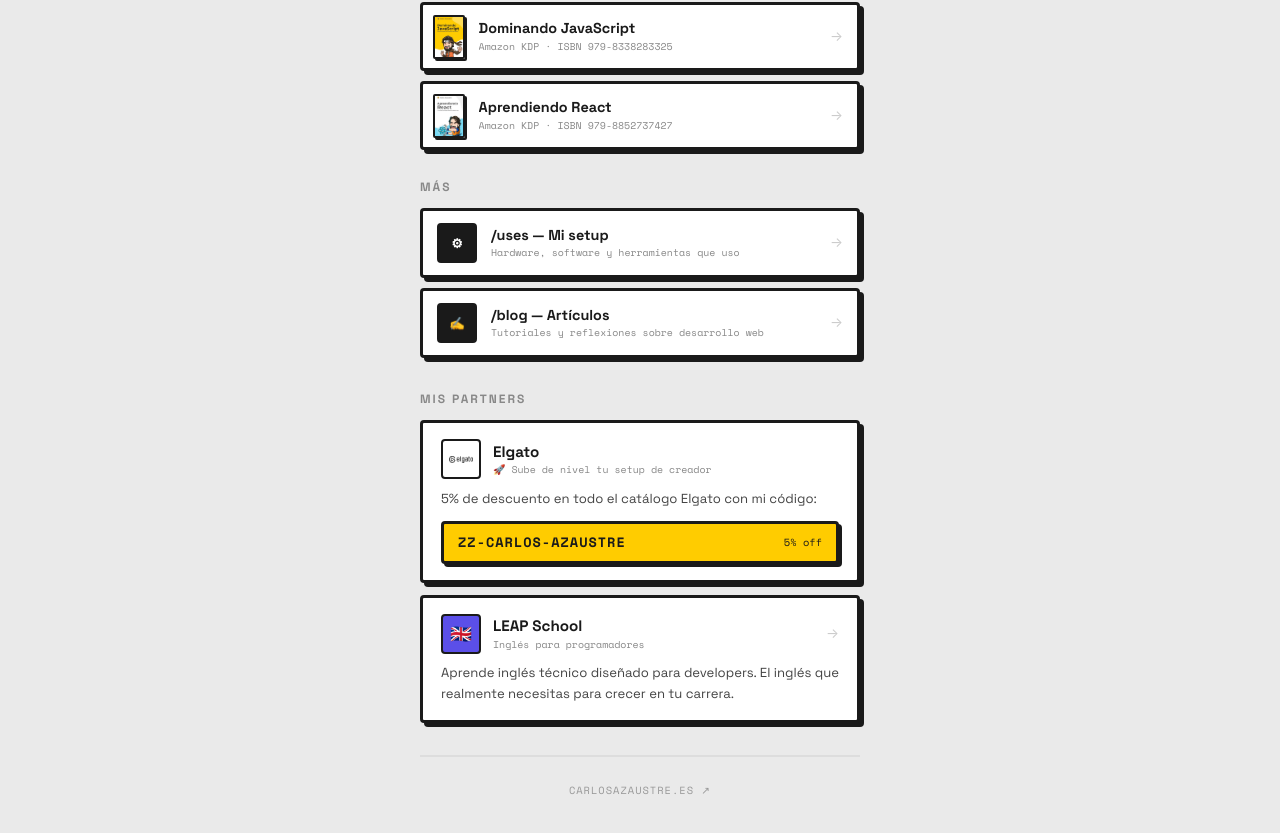
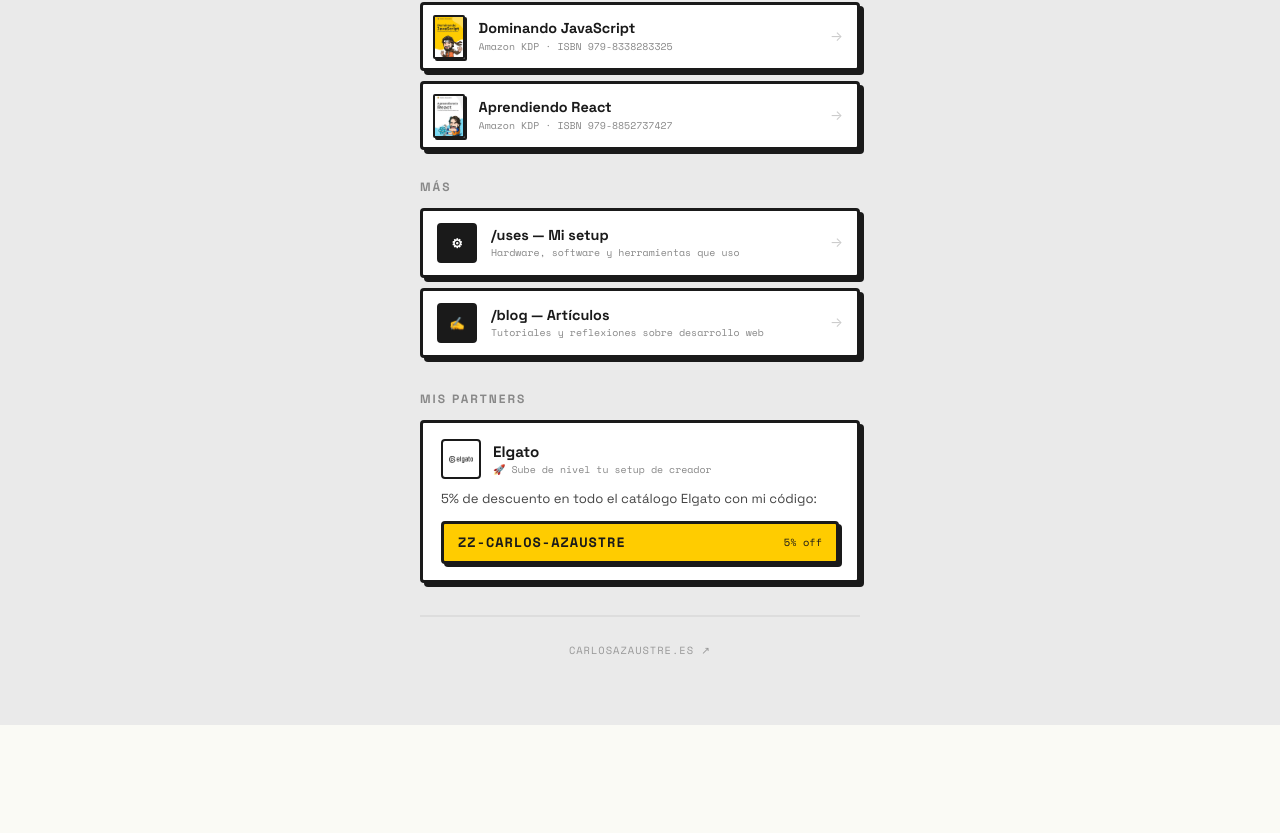
Before and after one commit to carlosazaustre/carlosazaustre-es, a Next.js app: page /links in a window 1280 px wide. Shown: the part 870-1703 px from the top of the page. After the commit the page ends 1595 px from the top, so only its background shows below. Built offline with nearby package versions, Linux system fonts and the light colour scheme; no server answers.

Commit message:
feat: remove LEAP School link from LinksPage component

```diff
--- a/app/links/page.tsx
+++ b/app/links/page.tsx
@@ -209,42 +209,6 @@
           </div>
           </a>
 
-          {/* LEAP */}
-          <a
-            href="https://lp.leap.school/a/carlos?via=youtube"
-            target="_blank"
-            rel="noopener noreferrer"
-            className="links-btn"
-            style={{ display: "block", textDecoration: "none" }}
-          >
-            <div style={{
-              background: "#fff", border: "3px solid #1A1A1A", borderRadius: "4px",
-              boxShadow: "4px 4px 0 #1A1A1A", padding: "1rem 1.125rem",
-            }}>
-              <div style={{ display: "flex", alignItems: "center", gap: "0.75rem", marginBottom: "0.6rem" }}>
-                <div style={{
-                  width: 40, height: 40, background: "#5B4FE8", border: "2px solid #1A1A1A",
-                  borderRadius: "4px", display: "flex", alignItems: "center", justifyContent: "center",
-                  flexShrink: 0, fontSize: "1.1rem",
-                }}>
-                  🇬🇧
-                </div>
-                <div>
-                  <div style={{ fontFamily: "'Space Grotesk', sans-serif", fontWeight: 800, fontSize: "0.95rem", color: "#1A1A1A" }}>
-                    LEAP School
-                  </div>
-                  <div style={{ fontFamily: "'Space Mono', monospace", fontSize: "0.62rem", color: "#888" }}>
-                    Inglés para programadores
-                  </div>
-                </div>
-                <span style={{ color: "#ccc", fontSize: "0.85rem", marginLeft: "auto" }}>→</span>
-              </div>
-              <p style={{ fontFamily: "'Space Grotesk', sans-serif", fontSize: "0.82rem", color: "#444", lineHeight: 1.55, margin: 0 }}>
-                Aprende inglés técnico diseñado para developers. El inglés que realmente necesitas para crecer en tu carrera.
-              </p>
-            </div>
-          </a>
-
         </div>
 
         {/* Footer */}
```
